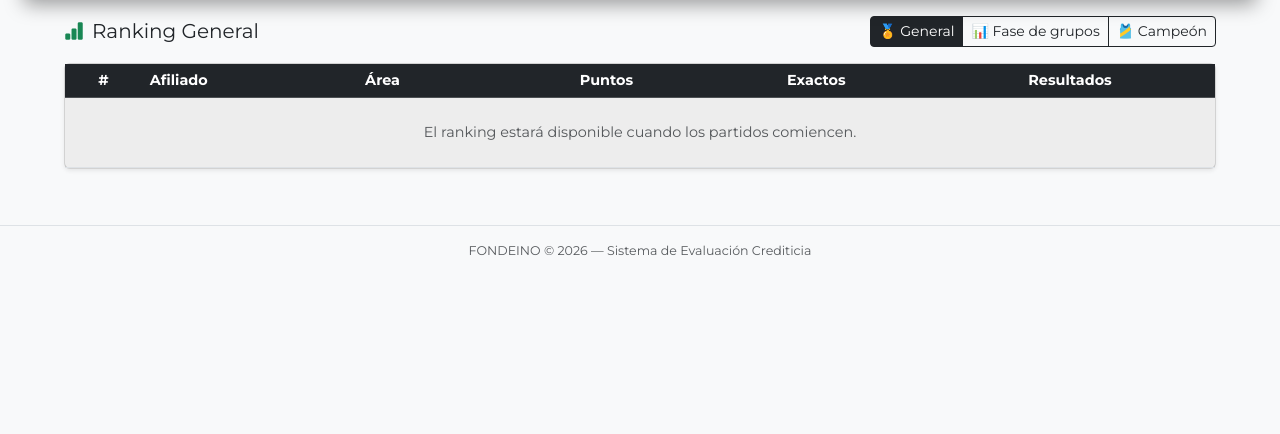
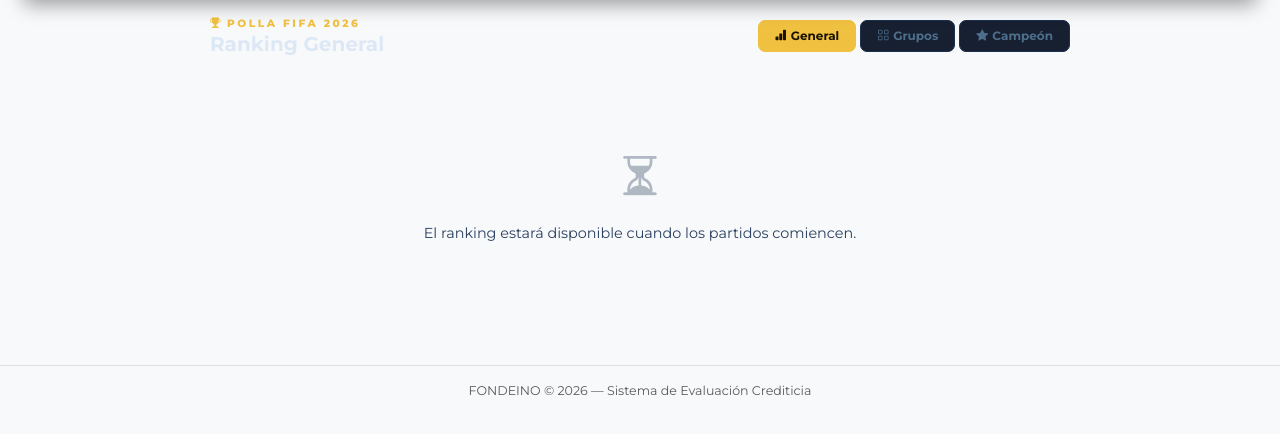
Before and after one commit to Pablo-app-developer/Matriz_score_crediticio_fondeino, a Django app: page /polla/ranking/ in a window 1280 px wide. Shown: the part 67-501 px from the top of the page. Run offline with Django 4.2, Linux system fonts and the light colour scheme; data comes from the database, SQL or seed files in the repository; data that the repository does not hold is empty.

Commit message:
Polla: ranking rediseño moderno — tema oscuro, posiciones, campeón con banderas
Co-Authored-By: Claude Sonnet 4.6 <noreply@anthropic.com>

```diff
--- a/templates/polla/ranking.html
+++ b/templates/polla/ranking.html
@@ -1,149 +1,271 @@
 {% extends "polla/base_polla.html" %}
 {% block nav_ranking %}active{% endblock %}
 
+{% block extra_css %}
+{{ block.super }}
+<style>
+body { background: #0d1b2a !important; }
+
+/* ── Tabs ────────────────────────────────────────────────── */
+.rk-tab {
+  background: #162030; border: 1px solid #1e3050; color: #4e6e8c;
+  font-weight: 700; font-size: .75rem; padding: .38rem 1rem;
+  border-radius: 7px; text-decoration: none; transition: all .13s; white-space: nowrap;
+}
+.rk-tab:hover { background: #1e3050; color: #8ab0d0; }
+.rk-tab.on    { background: #f0c040; color: #1a1200; border-color: #f0c040; }
+
+/* ── Fila de ranking ──────────────────────────────────────── */
+.rk-row {
+  display: flex; align-items: center; gap: .75rem;
+  background: #182438; border: 1px solid #243855; border-left: 3px solid #243855;
+  border-radius: 10px; padding: .75rem 1rem; margin-bottom: .38rem;
+  transition: box-shadow .15s, background .13s;
+}
+.rk-row:hover { box-shadow: 0 4px 20px rgba(0,0,0,.55); }
+
+.rk-row.pos-1 { border-left-color: #f0c040; background: linear-gradient(90deg,#1e2a10 0%,#182438 60%); }
+.rk-row.pos-2 { border-left-color: #a8b8c8; background: linear-gradient(90deg,#1a2235 0%,#182438 60%); }
+.rk-row.pos-3 { border-left-color: #cd8040; background: linear-gradient(90deg,#201a10 0%,#182438 60%); }
+.rk-row.me    { border-left-color: #3cba6a; box-shadow: 0 0 0 1px rgba(60,186,106,.25); }
+
+/* posición */
+.rk-pos { font-size: 1rem; font-weight: 900; text-align: center; min-width: 34px; flex-shrink: 0; }
+.rk-row.pos-1 .rk-pos { font-size: 1.5rem; }
+.rk-row.pos-2 .rk-pos { font-size: 1.25rem; }
+.rk-row.pos-3 .rk-pos { font-size: 1.1rem; }
+.rk-pos-num { color: #2a4060; font-size: .9rem; font-weight: 800; }
+
+/* info */
+.rk-info { flex: 1; min-width: 0; }
+.rk-name {
+  font-size: .92rem; font-weight: 700; color: #c8ddf0;
+  white-space: nowrap; overflow: hidden; text-overflow: ellipsis;
+}
+.rk-row.pos-1 .rk-name { font-size: 1.05rem; color: #f0c040; }
+.rk-row.pos-2 .rk-name { font-size: 1rem;    color: #e0e8f8; }
+.rk-row.pos-3 .rk-name { color: #ddb870; }
+.rk-meta { font-size: .68rem; color: #3e5e7c; margin-top: .1rem; white-space: nowrap; overflow: hidden; text-overflow: ellipsis; }
+
+.rk-badge {
+  display: inline-block; font-size: .57rem; font-weight: 800;
+  padding: .1rem .38rem; border-radius: 4px; vertical-align: middle; margin-left: .3rem;
+}
+.rk-badge-me  { background: #3cba6a; color: #fff; }
+.rk-badge-dbl { background: #f0c040; color: #1a1200; }
+
+/* stats */
+.rk-stats { display: flex; align-items: center; gap: .55rem; flex-shrink: 0; }
+.rk-stat { text-align: center; min-width: 38px; }
+.rk-stat-val { font-size: .88rem; font-weight: 700; color: #7090b0; }
+.rk-stat-lbl { font-size: .55rem; color: #2a4060; text-transform: uppercase; letter-spacing: .6px; }
+
+.rk-pts { text-align: center; min-width: 58px; }
+.rk-pts-val { font-size: 1.45rem; font-weight: 900; color: #f0c040; line-height: 1; }
+.rk-row.pos-1 .rk-pts-val { font-size: 1.75rem; }
+.rk-row.pos-2 .rk-pts-val { font-size: 1.55rem; }
+.rk-pts-lbl { font-size: .56rem; color: #3e5e7c; text-transform: uppercase; letter-spacing: .8px; }
+
+/* ── Tab campeón ──────────────────────────────────────────── */
+.rk-camp {
+  background: #182438; border: 1px solid #243855; border-radius: 10px;
+  padding: .9rem 1rem; display: flex; align-items: center; gap: .9rem;
+  margin-bottom: .42rem; transition: box-shadow .15s;
+}
+.rk-camp:hover { box-shadow: 0 4px 18px rgba(0,0,0,.5); }
+.rk-camp-flag {
+  width: 60px; height: 40px; object-fit: cover;
+  border-radius: 6px; box-shadow: 0 2px 10px rgba(0,0,0,.55); flex-shrink: 0;
+}
+.rk-camp-emoji { font-size: 2rem; flex-shrink: 0; }
+.rk-camp-name { font-size: .95rem; font-weight: 800; color: #dde8f6; }
+.rk-camp-people { font-size: .7rem; color: #4e6e8c; margin-top: .2rem; }
+.rk-camp-votos { margin-left: auto; text-align: center; flex-shrink: 0; min-width: 50px; }
+.rk-camp-num  { font-size: 1.55rem; font-weight: 900; color: #f0c040; line-height: 1; }
+.rk-camp-lbl  { font-size: .56rem; color: #3e5e7c; text-transform: uppercase; letter-spacing: .7px; }
+
+/* ── Paginación ───────────────────────────────────────────── */
+.rk-pgbtn {
+  background: #162030; border: 1px solid #1e3050; color: #4e6e8c;
+  font-weight: 700; font-size: .75rem; padding: .32rem .75rem;
+  border-radius: 6px; text-decoration: none; transition: all .13s;
+}
+.rk-pgbtn:hover { background: #1e3050; color: #8ab0d0; }
+.rk-pgbtn.off   { opacity: .35; pointer-events: none; }
+
+/* ── Vacío ────────────────────────────────────────────────── */
+.rk-empty {
+  color: #2a4060; text-align: center; padding: 4rem 1rem;
+}
+.rk-empty i { font-size: 2.8rem; display: block; margin-bottom: .75rem; opacity: .35; }
+
+@media (max-width: 575px) {
+  .rk-row       { padding: .65rem .75rem; gap: .5rem; }
+  .rk-pts-val   { font-size: 1.2rem; }
+  .rk-row.pos-1 .rk-pts-val { font-size: 1.4rem; }
+  .rk-camp-flag { width: 46px; height: 31px; }
+}
+</style>
+{% endblock %}
+
 {% block polla_content %}
-<div class="container-fluid px-3">
+<div style="max-width:860px;margin:0 auto;">
 
-  <!-- Tabs de tipo de ranking -->
-  <div class="d-flex justify-content-between align-items-center mb-3 flex-wrap gap-2">
-    <h5 class="mb-0"><i class="bi bi-bar-chart-fill text-success me-2"></i>{{ titulo }}</h5>
-    <div class="btn-group btn-group-sm">
-      <a href="?tipo=general" class="btn {% if tipo == 'general' %}btn-dark{% else %}btn-outline-dark{% endif %}">
-        🏅 General
+{# ── Header + tabs ─────────────────────────────────────────── #}
+<div class="d-flex flex-wrap justify-content-between align-items-center gap-3 mb-4">
+  <div>
+    <div style="color:#f0c040;font-size:.66rem;font-weight:800;text-transform:uppercase;letter-spacing:2.5px;">
+      <i class="bi bi-trophy-fill me-1"></i>Polla FIFA 2026
+    </div>
+    <h5 class="mb-0 fw-bold" style="color:#dde8f6;">{{ titulo }}</h5>
+  </div>
+  <div class="d-flex gap-1 flex-wrap">
+    <a href="?tipo=general" class="rk-tab {% if tipo == 'general' %}on{% endif %}">
+      <i class="bi bi-bar-chart-fill me-1"></i>General
     </a>
-      <a href="?tipo=grupos" class="btn {% if tipo == 'grupos' %}btn-dark{% else %}btn-outline-dark{% endif %}">
-        📊 Fase de grupos
+    <a href="?tipo=grupos" class="rk-tab {% if tipo == 'grupos' %}on{% endif %}">
+      <i class="bi bi-grid me-1"></i>Grupos
     </a>
-      <a href="?tipo=campeon" class="btn {% if tipo == 'campeon' %}btn-dark{% else %}btn-outline-dark{% endif %}">
-        🎽 Campeón
+    <a href="?tipo=campeon" class="rk-tab {% if tipo == 'campeon' %}on{% endif %}">
+      <i class="bi bi-star-fill me-1"></i>Campeón
     </a>
   </div>
 </div>
 
 {% if tipo == 'campeon' %}
-    <!-- Ranking campeón -->
-    <div class="card shadow-sm">
-      <div class="card-header bg-warning text-dark fw-bold small">
-        <i class="bi bi-star-fill me-1"></i>Pronósticos de campeón por equipo
+{# ════ TAB CAMPEÓN ════════════════════════════════════════════ #}
+{% regroup pronosticos_campeon by equipo as por_equipo %}
+{% if por_equipo %}
+  {% for grupo in por_equipo %}
+  <div class="rk-camp">
+    {% if grupo.grouper.bandera_url %}
+      <img src="{{ grupo.grouper.bandera_url }}"
+           alt="{{ grupo.grouper.nombre }}" class="rk-camp-flag">
+    {% else %}
+      <span class="rk-camp-emoji">{{ grupo.grouper.bandera_emoji }}</span>
+    {% endif %}
+    <div style="flex:1;min-width:0;">
+      <div class="rk-camp-name">{{ grupo.grouper.nombre }}</div>
+      <div class="rk-camp-people">
+        {% for pc in grupo.list %}
+          {{ pc.inscripcion.afiliado.nombre_completo }}{% if pc.inscripcion.afiliado.cantidad_pollas == 2 %}
+            <span style="color:#f0c040;font-size:.62rem;">({{ pc.inscripcion.label }})</span>{% endif %}{% if not forloop.last %}, {% endif %}
+        {% endfor %}
       </div>
-      <div class="table-responsive">
-        <table class="table table-sm table-striped mb-0">
-          <thead class="table-dark">
-            <tr>
-              <th>Equipo</th>
-              <th class="text-center">Votos</th>
-              <th>Afiliados</th>
-            </tr>
-          </thead>
-          <tbody>
-            {% regroup pronosticos_campeon by equipo as por_equipo %}
-            {% for grupo in por_equipo %}
-            <tr>
-              <td class="fw-bold">
-                {{ grupo.grouper.bandera_emoji }} {{ grupo.grouper.nombre }}
-              </td>
-              <td class="text-center">{{ grupo.list|length }}</td>
-              <td class="small text-muted">
-                {% for pc in grupo.list %}
-                  {{ pc.inscripcion.afiliado.nombre_completo }}
-                  {% if pc.inscripcion.afiliado.cantidad_pollas == 2 %}(Polla {{ pc.inscripcion.label }}){% endif %}{% if not forloop.last %}, {% endif %}
+    </div>
+    <div class="rk-camp-votos">
+      <div class="rk-camp-num">{{ grupo.list|length }}</div>
+      <div class="rk-camp-lbl">voto{{ grupo.list|length|pluralize }}</div>
+    </div>
+  </div>
   {% endfor %}
-              </td>
-            </tr>
-            {% empty %}
-            <tr><td colspan="3" class="text-muted text-center py-3">Nadie ha elegido campeón todavía.</td></tr>
-            {% endfor %}
-          </tbody>
-        </table>
+{% else %}
+  <div class="rk-empty">
+    <i class="bi bi-star"></i>
+    Nadie ha elegido campeón todavía.
+  </div>
+{% endif %}
+
+{% else %}
+{# ════ TAB GENERAL / GRUPOS ══════════════════════════════════ #}
+{% if ranking %}
+
+{# Contador total #}
+{% if total > 0 %}
+<div class="d-flex justify-content-between align-items-center mb-2">
+  <span style="color:#3e5e7c;font-size:.72rem;">{{ total }} participante{{ total|pluralize }}</span>
+  {% if total_paginas > 1 %}
+  <span style="color:#2a4060;font-size:.72rem;">Página {{ pagina }} de {{ total_paginas }}</span>
+  {% endif %}
+</div>
+{% endif %}
+
+{% for insc in ranking %}
+{% with pos=forloop.counter|add:offset %}
+<div class="rk-row
+  {% if pos == 1 %}pos-1{% elif pos == 2 %}pos-2{% elif pos == 3 %}pos-3{% endif %}
+  {% if afiliado_user and insc.afiliado.pk == afiliado_user.pk %}me{% endif %}">
+
+  {# Posición #}
+  <div class="rk-pos">
+    {% if pos == 1 %}🥇
+    {% elif pos == 2 %}🥈
+    {% elif pos == 3 %}🥉
+    {% else %}<span class="rk-pos-num">{{ pos }}</span>
+    {% endif %}
+  </div>
+
+  {# Nombre + área #}
+  <div class="rk-info">
+    <div class="rk-name">
+      <a href="{% url 'polla:perfil_afiliado' insc.afiliado.pk %}"
+         style="color:inherit;text-decoration:none;">{{ insc.afiliado.nombre_completo }}</a>
+      {% if afiliado_user and insc.afiliado.pk == afiliado_user.pk %}
+        <span class="rk-badge rk-badge-me">TÚ</span>
+      {% endif %}
+      {% if insc.afiliado.cantidad_pollas == 2 %}
+        <span class="rk-badge rk-badge-dbl">⭐ {{ insc.label }}</span>
+      {% endif %}
+    </div>
+    {% if insc.afiliado.area %}
+    <div class="rk-meta">{{ insc.afiliado.area }}</div>
+    {% endif %}
+  </div>
+
+  {# Stats #}
+  <div class="rk-stats">
+    <div class="rk-stat d-none d-sm-flex flex-column">
+      <div class="rk-stat-val">{{ insc.aciertos_marcador }}</div>
+      <div class="rk-stat-lbl">Exactos</div>
+    </div>
+    <div class="rk-stat d-none d-md-flex flex-column">
+      <div class="rk-stat-val">{{ insc.aciertos_resultado }}</div>
+      <div class="rk-stat-lbl">Result.</div>
+    </div>
+    <div class="rk-pts">
+      <div class="rk-pts-val">
+        {% if tipo == 'grupos' %}{{ insc.puntos_fase|default:0 }}{% else %}{{ insc.puntos_totales }}{% endif %}
+      </div>
+      <div class="rk-pts-lbl">pts</div>
     </div>
   </div>
 
-  {% else %}
-    <!-- Ranking general o grupos -->
-    <div class="card shadow-sm">
-      <div class="table-responsive">
-        <table class="table table-sm table-striped mb-0">
-          <thead class="table-dark">
-            <tr>
-              <th class="text-center">#</th>
-              <th>Afiliado</th>
-              <th class="d-none d-md-table-cell">Área</th>
-              <th class="text-center">
-                {% if tipo == 'grupos' %}Pts grupos{% else %}Puntos{% endif %}
-              </th>
-              <th class="text-center d-none d-sm-table-cell">Exactos</th>
-              <th class="text-center d-none d-md-table-cell">Resultados</th>
-            </tr>
-          </thead>
-          <tbody>
-            {% for insc in ranking %}
-            {% with pos=forloop.counter|add:offset %}
-            <tr class="
-              {% if pos == 1 %}table-warning fw-bold{% elif pos == 2 or pos == 3 %}table-light fw-bold{% endif %}
-              {% if pos <= 5 %}border-start border-3 border-success{% endif %}
-              {% if afiliado_user and insc.afiliado.pk == afiliado_user.pk %}table-primary{% endif %}
-            ">
-              <td class="text-center fw-bold">
-                {% if pos == 1 %}🥇
-                {% elif pos == 2 %}🥈
-                {% elif pos == 3 %}🥉
-                {% else %}{{ pos }}{% endif %}
-              </td>
-              <td>
-                <a href="{% url 'polla:perfil_afiliado' insc.afiliado.pk %}" class="text-decoration-none">
-                  {{ insc.afiliado.nombre_completo }}
-                </a>
-                {% if insc.afiliado.cantidad_pollas == 2 %}
-                  <span class="badge bg-dark ms-1">Polla {{ insc.label }}</span>
-                  {% if insc.afiliado.motivo_doble_polla == 'NUEVO' %}
-                    <span class="badge bg-success ms-1 d-none d-md-inline">NUEVO ASOCIADO</span>
-                  {% elif insc.afiliado.motivo_doble_polla == 'AUMENTO' %}
-                    <span class="badge bg-primary ms-1 d-none d-md-inline">AUMENTÓ APORTES</span>
-                  {% endif %}
-                {% endif %}
-                {% if afiliado_user and insc.afiliado.pk == afiliado_user.pk %}
-                  <span class="badge bg-info ms-1 small">Tú</span>
-                {% endif %}
-              </td>
-              <td class="d-none d-md-table-cell text-muted small">{{ insc.afiliado.area }}</td>
-              <td class="text-center fw-bold text-success fs-6">
-                {% if tipo == 'grupos' %}{{ insc.puntos_fase|default:0 }}{% else %}{{ insc.puntos_totales }}{% endif %}
-              </td>
-              <td class="text-center d-none d-sm-table-cell">{{ insc.aciertos_marcador }}</td>
-              <td class="text-center d-none d-md-table-cell">{{ insc.aciertos_resultado }}</td>
-            </tr>
+</div>
 {% endwith %}
-            {% empty %}
-            <tr>
-              <td colspan="6" class="text-muted text-center py-4">
-                El ranking estará disponible cuando los partidos comiencen.
-              </td>
-            </tr>
 {% endfor %}
-          </tbody>
-        </table>
-      </div>
 
+{# Paginación #}
 {% if total_paginas > 1 %}
-      <div class="card-footer d-flex justify-content-between align-items-center small py-2">
-        <span class="text-muted">{{ total }} inscripciones</span>
-        <div class="btn-group btn-group-sm">
+<div class="d-flex justify-content-between align-items-center mt-3">
+  <span style="color:#2a4060;font-size:.72rem;">{{ total }} participantes</span>
+  <div class="d-flex align-items-center gap-2">
     {% if pagina > 1 %}
-            <a href="?tipo={{ tipo }}&pagina={{ pagina|add:-1 }}" class="btn btn-outline-secondary">
+      <a href="?tipo={{ tipo }}&pagina={{ pagina|add:-1 }}" class="rk-pgbtn">
         <i class="bi bi-chevron-left"></i>
       </a>
+    {% else %}
+      <span class="rk-pgbtn off"><i class="bi bi-chevron-left"></i></span>
     {% endif %}
-          <span class="btn btn-outline-secondary disabled">{{ pagina }} / {{ total_paginas }}</span>
+    <span style="color:#5a7fa0;font-size:.8rem;font-weight:700;">{{ pagina }} / {{ total_paginas }}</span>
     {% if pagina < total_paginas %}
-            <a href="?tipo={{ tipo }}&pagina={{ pagina|add:1 }}" class="btn btn-outline-secondary">
+      <a href="?tipo={{ tipo }}&pagina={{ pagina|add:1 }}" class="rk-pgbtn">
         <i class="bi bi-chevron-right"></i>
       </a>
+    {% else %}
+      <span class="rk-pgbtn off"><i class="bi bi-chevron-right"></i></span>
     {% endif %}
   </div>
 </div>
 {% endif %}
+
+{% else %}
+<div class="rk-empty">
+  <i class="bi bi-hourglass-split"></i>
+  El ranking estará disponible cuando los partidos comiencen.
 </div>
 {% endif %}
 
+{% endif %}{# /tipo #}
+
 </div>
 {% endblock %}
```
Lines whose indentation alone changed are shown as unchanged.
